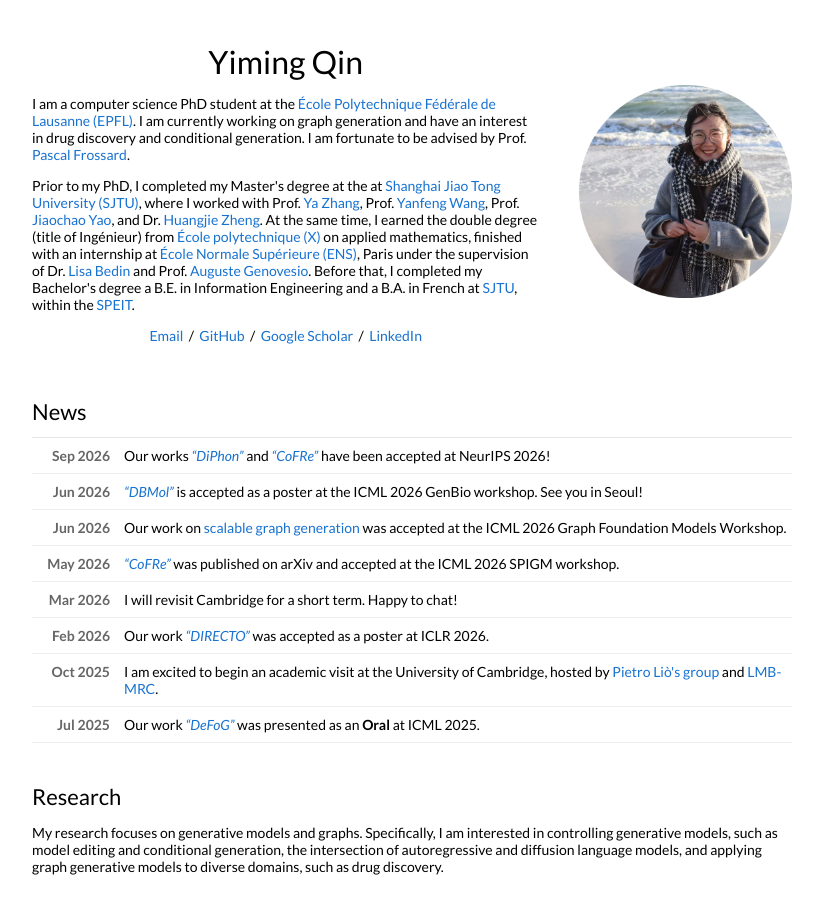
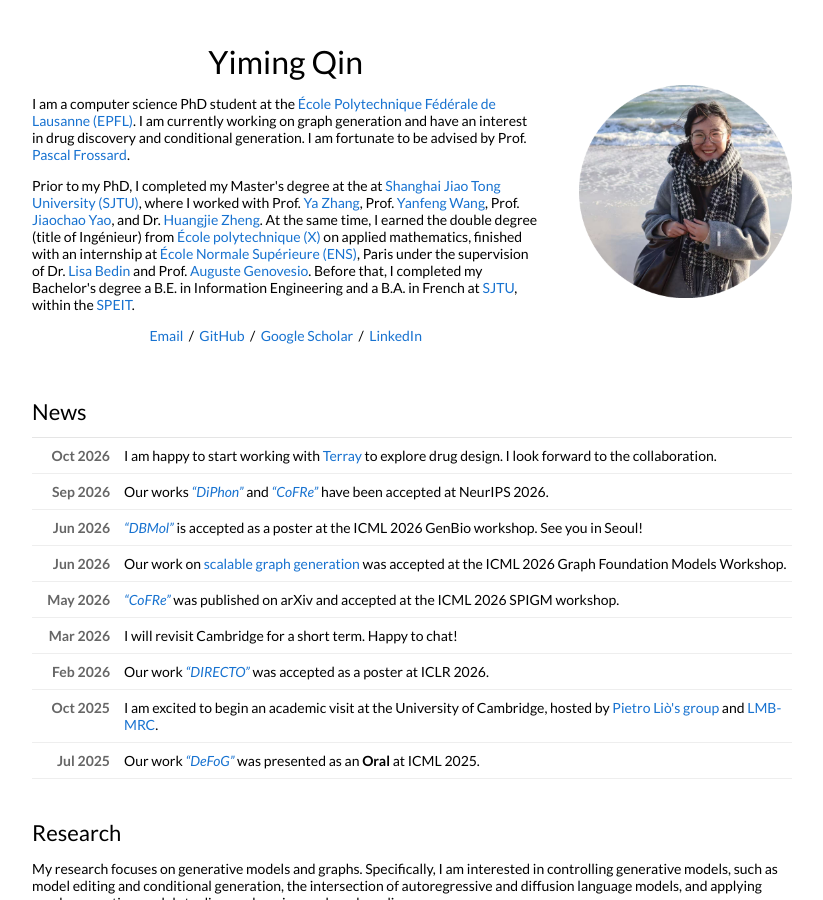
Before and after one commit to qym7/qym7.github.io, a Jekyll site: the page built from _posts/2026-06-23-DBMol.markdown, in a window 1280 px wide and 900 px high. Shown: the whole window, without its empty margins (228-1051 px from the left). Built offline with Jekyll 4.4.1, drawn with Linux system fonts in a browser that asks for light colours.

Commit message:
Add October Terray news and adjust acceptance punctuation

```diff
--- a/_layouts/default.html
+++ b/_layouts/default.html
@@ -70,8 +70,12 @@
               <h2>News</h2>
                 <div class="news-list">
                   <div class="news-item">
+                    <div class="news-date">Oct 2026</div>
+                    <div>I am happy to start working with <a href="https://www.terraytx.ai/">Terray</a> to explore drug design. I look forward to the collaboration.</div>
+                  </div>
+                  <div class="news-item">
                     <div class="news-date">Sep 2026</div>
-                    <div>Our works <a href="https://arxiv.org/abs/2607.07232"><i>“DiPhon”</i></a> and <a href="https://arxiv.org/abs/2605.31215"><i>“CoFRe”</i></a> have been accepted at NeurIPS 2026!</div>
+                    <div>Our works <a href="https://arxiv.org/abs/2607.07232"><i>“DiPhon”</i></a> and <a href="https://arxiv.org/abs/2605.31215"><i>“CoFRe”</i></a> have been accepted at NeurIPS 2026.</div>
                   </div>
                   <div class="news-item">
                     <div class="news-date">Jun 2026</div>
```
